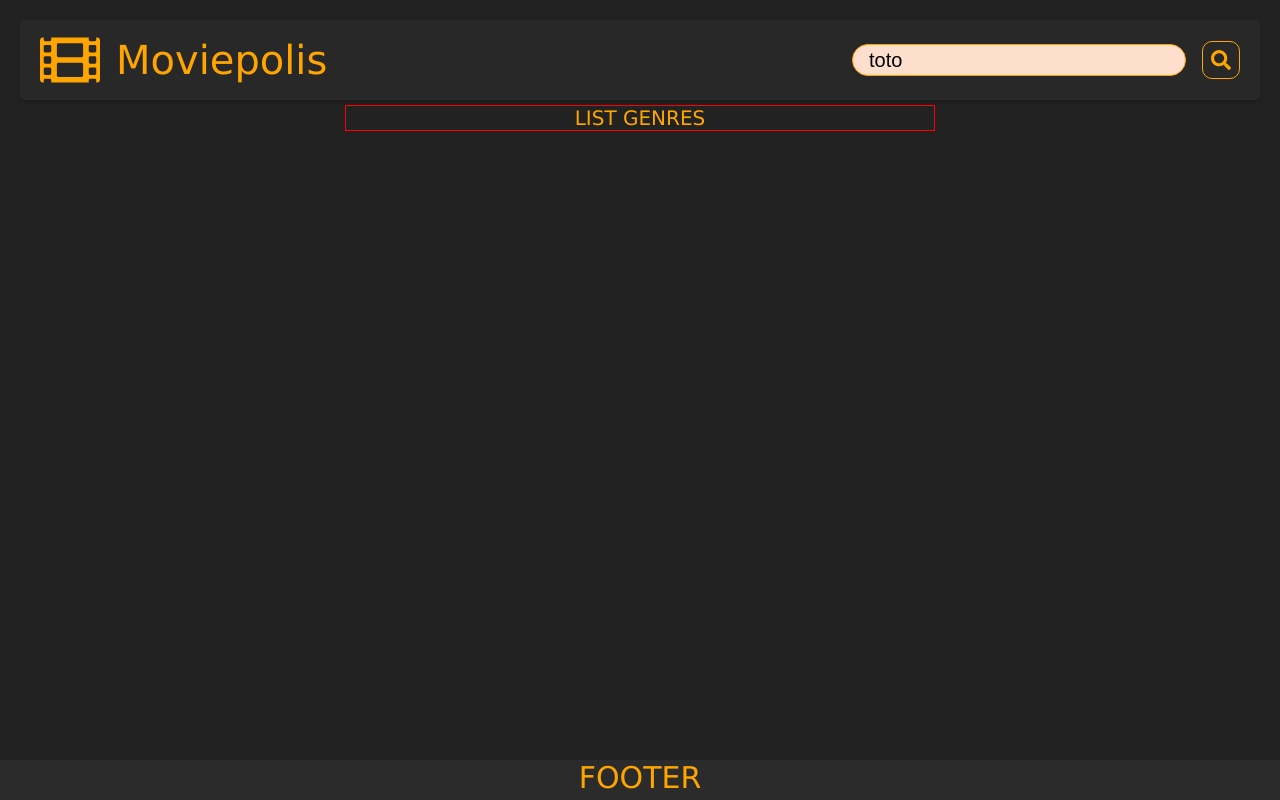
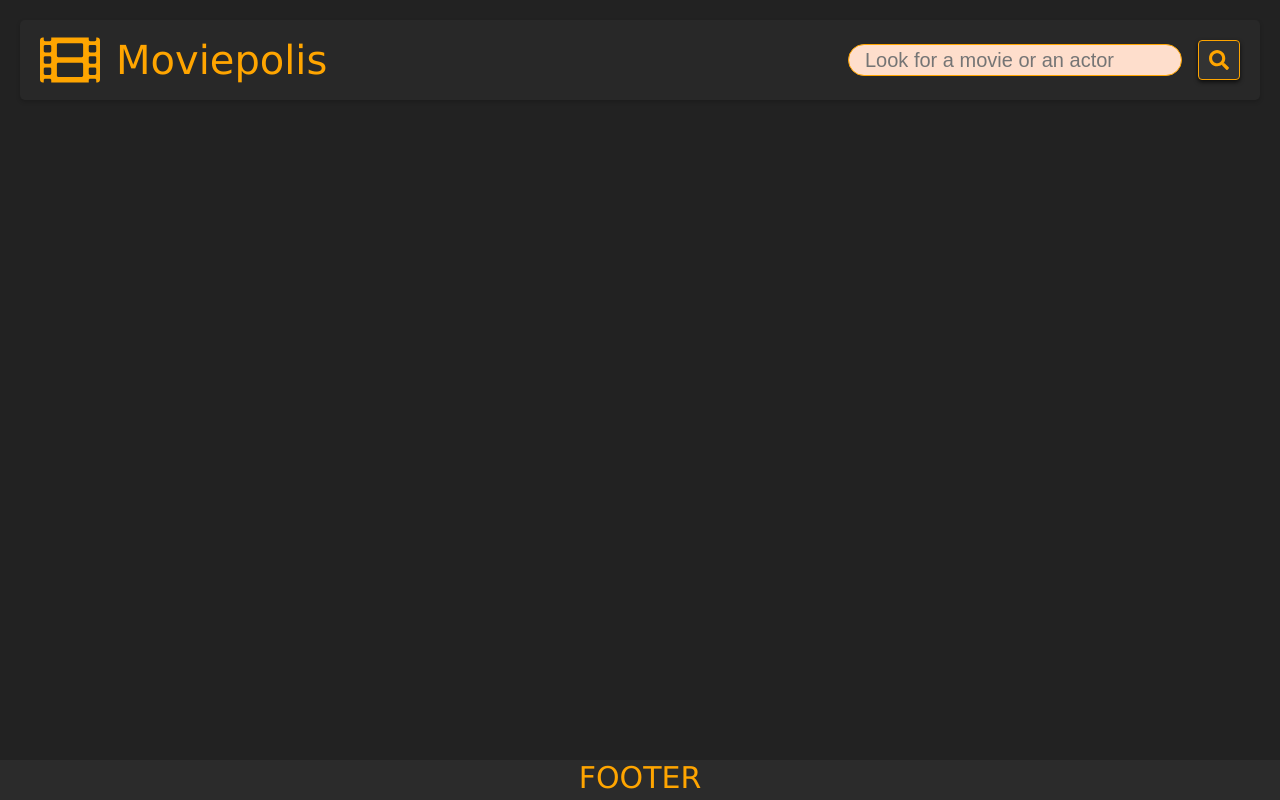
Before and after one commit to olimungo/moviepolis, a React (Create React App) app: page /genres in a window 1280 px wide. Built offline with nearby package versions, Linux system fonts and the light colour scheme.

Commit message:
You talking to me?

```diff
--- a/src/App.tsx
+++ b/src/App.tsx
@@ -1,4 +1,5 @@
 import './App.css';
+import * as React from 'react';
 import {
   BrowserRouter as Router,
   Switch,
@@ -6,16 +7,24 @@ import {
   Redirect
 } from 'react-router-dom';
 import { AppHeader, AppFooter } from './common';
-import { GenresList } from './genres';
+import { MoviesList } from './movies';
+import { searchMovies } from './services'
 
 function App() {
-  const onSearch = () => {
-    console.log('onSearch...');
-  }
+  const [queryString, setQueryString] = React.useState('');
+  const [moviesList, setMoviesList] = React.useState([]);
+
+  React.useEffect(() => {
+    if (queryString) {
+      searchMovies(queryString).then(reply => setMoviesList(reply.results));
+    }
+  }, [queryString]);
+
+  const handleSearch = (value: string) => setQueryString(value);
 
   return (
     <div className='App'>
-      <AppHeader searchItems='toto' onSearch={onSearch} />
+      <AppHeader onSearch={handleSearch} />
 
       <div className='mainbody'>
         <Router>
@@ -24,7 +33,7 @@ function App() {
               HOME
             </Route>
             <Route path='/genres'>
-              <GenresList text="LIST GENRES" />
+              <MoviesList movies={moviesList} />
             </Route>
             <Route path='/about'>
               ABOUT
--- a/src/common/app-header.css
+++ b/src/common/app-header.css
@@ -3,7 +3,6 @@ div.app-header {
     display: flex;
     align-items: center;
     justify-content: space-between;
-    padding: 0 1rem;
     font-size: 2rem;
     margin: 1rem;
     padding: 2rem 1rem;
@@ -23,9 +22,22 @@ div.app-header .icon-brand {
 
 div.app-header .icon-search {
     font-size: 1rem;
-    border: solid 1px orange;
-    border-radius: .5rem;
-    padding: .4rem;
+    border-radius: .2rem;
+    padding: .2rem .5rem;
+    box-shadow: 0 2px 4px rgba(0,0,0,0.72);
+    border-color: orange;
+    background-color: #333;
+}
+
+div.app-header .icon-search:hover {
+    background-color: #444;
+}
+
+div.app-header .icon-search:active {
+    background-color: #444;
+    position: relative;
+    left: .05rem;
+    top: .05rem;
 }
 
 div.app-header .spacer {
--- a/src/common/app-header.tsx
+++ b/src/common/app-header.tsx
@@ -3,36 +3,39 @@ import * as React from 'react';
 import { FontAwesomeIcon } from '@fortawesome/react-fontawesome'
 import { faFilm, faSearch } from '@fortawesome/free-solid-svg-icons'
 
-export type Props = { searchItems?: string, onSearch?: any };
+export type Props = { onSearch: any };
 
-export default class AppHeader extends React.Component<Props> {
-  onChange() {
-    console.log('onChange');
-  }
+export default function AppHeader(props: Props) {
+  const [queryString, setQueryString] = React.useState('');
 
-  render() {
-    const { searchItems, onSearch } = this.props;
+  const handleChange = (event: React.ChangeEvent<HTMLInputElement>) => setQueryString(event.currentTarget.value);
 
-    return (
-      <div className='app-header'>
-        <div className='brand'>
-          <FontAwesomeIcon className='icon-brand' icon={faFilm} />
+  const handleSubmit = (event: React.FormEvent) => {
+    event.preventDefault();
 
-          <div className='spacer'></div>
+    const { onSearch } = props;
+    onSearch(queryString);
+  };
 
-          <div>
-            Moviepolis
+  return (
+    <div className="app-header">
+      <div className="brand">
+        <FontAwesomeIcon className="icon-brand" icon={faFilm} />
+
+        <div className="spacer"></div>
+
+        <div>
+          Moviepolis
           </div>
-        </div>
+      </div>
 
-        <div className='search' onClick={onSearch}>
-          <input type="text" placeholder="Look for a movie or an actor" value={searchItems} onChange={this.onChange} />
+      <form className="search" onSubmit={handleSubmit}>
+        <input type="text" placeholder="Look for a movie or an actor" onChange={handleChange} />
 
-          <div className='spacer'></div>
+        <div className="spacer"></div>
 
-          <FontAwesomeIcon className='icon-search' icon={faSearch} />
-        </div>
-      </div>)
-      ;
-  }
-}
+        <FontAwesomeIcon className="icon-search" icon={faSearch} border onClick={handleSubmit} />
+      </form>
+    </div>
+  );
+};
--- a/src/genres/index.ts
+++ /dev/null
@@ -1 +0,0 @@
-export { default as GenresList } from './list';
--- a/src/genres/list.css
+++ /dev/null
@@ -1,4 +0,0 @@
-.genres-list--border {
-    border: solid 1px red;
-    margin: 5px;
-}
--- a/src/genres/list.tsx
+++ /dev/null
@@ -1,12 +0,0 @@
-import './list.css';
-import * as React from 'react';
-
-export type Props = { text: string };
-
-export default class List extends React.Component<Props> {
-    render() {
-        const { text } = this.props;
-
-        return <div className='genres-list--border'>{text}</div>;
-    }
-}
--- /dev/null
+++ b/src/movies/index.ts
@@ -0,0 +1 @@
+export { default as MoviesList } from './list';
--- /dev/null
+++ b/src/movies/list.css
@@ -0,0 +1,42 @@
+.movies-list {
+    margin: 5px;
+}
+
+.movies-list li {
+    text-align: left;
+    margin: .8rem;
+    box-shadow: 0 2px 4px rgba(0,0,0,0.18);
+    border-radius: .3rem;
+    background-color: #282828;
+    list-style: none;
+    font-size: 1.rem;
+    width: 500px;
+}
+
+.movies-list .title {
+    position: relative;
+    top: -13rem;
+    color: antiquewhite;
+    left: 1rem;
+    background-color: rgba(0,0,0,0.30);
+    padding: .2rem .6rem;
+    border-radius: .2rem;
+}
+
+.movies-list .fake-image {
+    height: 13rem;
+}
+
+.movies-list .image {
+    border-top-left-radius: .3rem;
+    border-top-right-radius: .3rem;
+}
+
+.movies-list .overview {
+    font-size: .7rem;
+    color: rgb(204, 133, 0);
+    font-style: italic;
+    position: relative;
+    top: -.8rem;
+    padding: 0 .8rem;
+}
--- /dev/null
+++ b/src/movies/list.tsx
@@ -0,0 +1,42 @@
+import './list.css';
+import * as React from 'react';
+
+export type Props = { movies: never[] };
+
+export default function List(props: Props) {
+    const [moviesList, setMoviesList] = React.useState([]);
+    const { movies } = props;
+
+    React.useEffect(() => {
+        if (movies) {
+            setMoviesList(movies);
+
+            console.log(movies);
+        }
+    }, [movies]);
+
+    const renderMovie = (movie: any) => {
+        return (
+            <li key={movie.id}>
+                {
+                    movie.backdrop_path
+                        ? <img className="image" src={"https://image.tmdb.org/t/p/w500/" + movie.backdrop_path} width="500" alt="" />
+                        : <div className="fake-image"></div>
+                }
+
+                <label className="title">{movie.original_title}</label>
+
+                <div className="overview">{movie.overview}</div>
+            </li>
+        );
+    }
+
+    return (
+        <div className='movies-list'>
+            <ul>
+                {moviesList.map((movie: any) => renderMovie(movie))}
+            </ul>
+
+        </div>
+    );
+}
--- /dev/null
+++ b/src/services/index.ts
@@ -0,0 +1 @@
+export { default as searchMovies } from './search-movies';
--- /dev/null
+++ b/src/services/search-movies.ts
@@ -0,0 +1,6 @@
+import tmdb from './tmdb.json';
+
+export default function searchMovies(queryString: string) {
+    return fetch(`https://api.themoviedb.org/3/search/movie?api_key=${tmdb.key}&language=en-US&query=${queryString}&page=1&include_adult=false`)
+        .then((value: Response) => value.json());
+}
```
Also changed, not shown: 1 other file (tests, documents, lock files or other folders).
